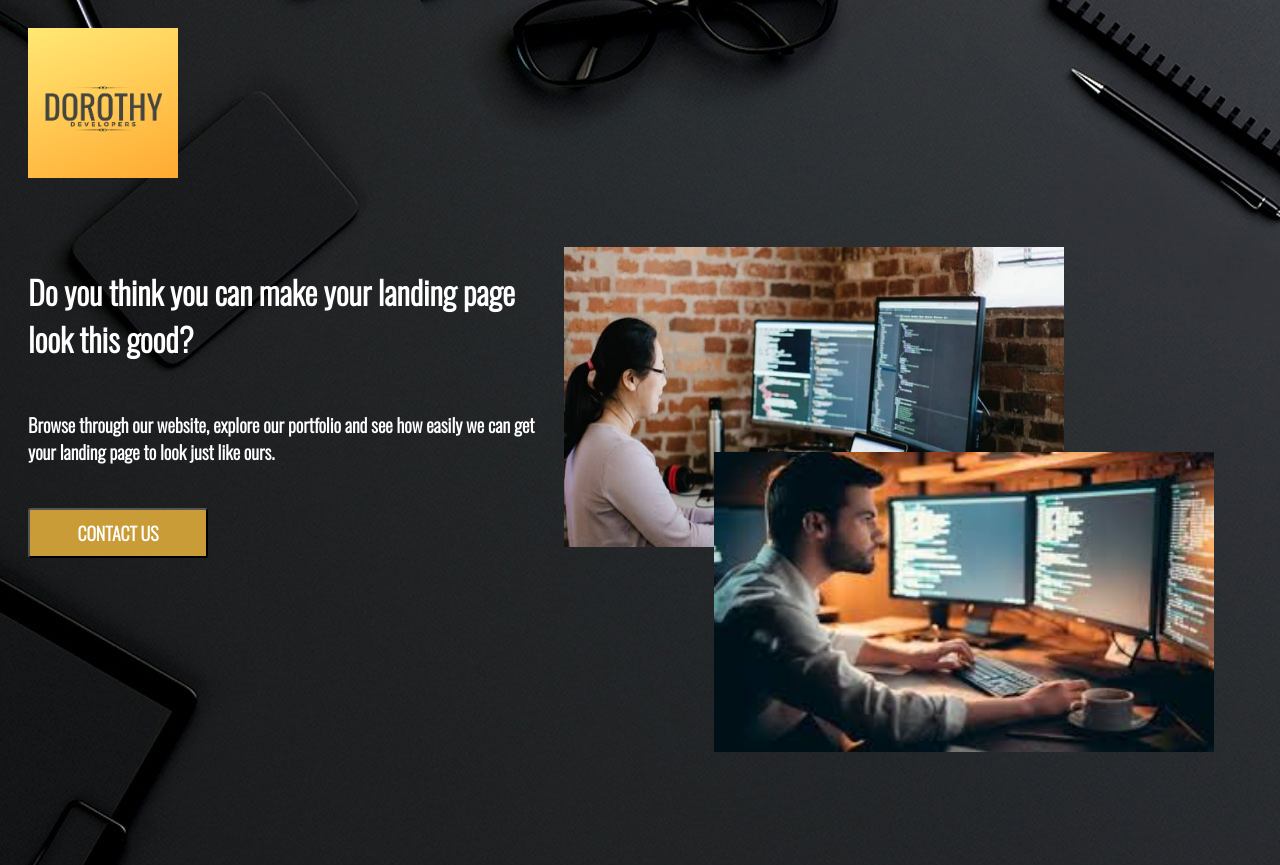
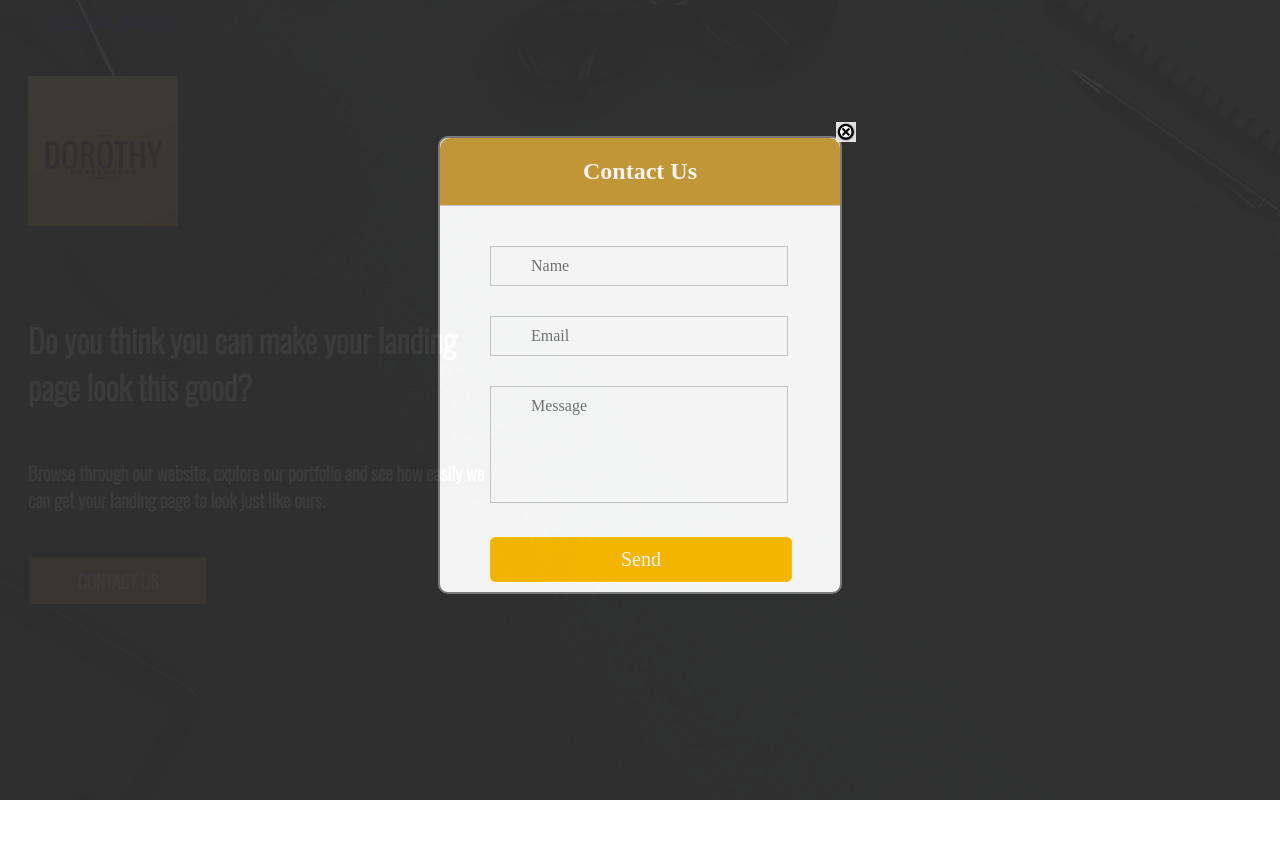
Before and after one commit to msibia/HelpmeFunso, a plain HTML site: page SCA Landing Page/index.html in a window 1280 px wide. After the commit the page ends 800 px from the top, so only its background shows below. Drawn offline with nearby package versions, Linux system fonts and the light colour scheme.

Commit message:
Update index.html

```diff
--- a/SCA Landing Page/index.html
+++ b/SCA Landing Page/index.html
@@ -13,17 +13,22 @@
     <script src="script.js"></script>
 
     <div id="background_container">
+        <div class="topnav">
+            <a class="active">Home</a>
+            <a href="#Portfolio">View Portfolio</a>
+            <a href="#about">About Us</a>
+        </div> <br>
         <div id="logo_div">
             <img src="Logo2.png" alt="Logo" width="150" height="150">
         </div>
         <div id="center_container">
-            <div id="abc">
+            <div id="abc" style="display: block;z-index: 200;">
                 <!-- Popup Div Starts Here -->
                 <div id="popupContact">
                     <!-- Contact Us Form -->
                     <form action="#" id="form" method="post" name="form">
-                        <img id="close" src="close_button.jpg" onclick="div_hide()">
-                        <h2>Contact Us</h2>
+                        <img id="close" src="close_button.jpg" onclick="div_hide()" width="20px">
+                        <h2 style="background-color: #ca9c38;">Contact Us</h2>
                         <hr>
                         <input id="name" name="name" placeholder="Name" type="text">
                         <input id="email" name="email" placeholder="Email" type="text">
@@ -41,10 +46,7 @@
                 <button id="popup_button" onclick="div_show()">CONTACT US</button>
 
             </div>
-            <div id="image_div">
-                <img id="img_one" src="img1.jpg">
-                <img id="img_two" src="img3.jpeg">
-            </div>
+
         </div>
 
 </body>
```
